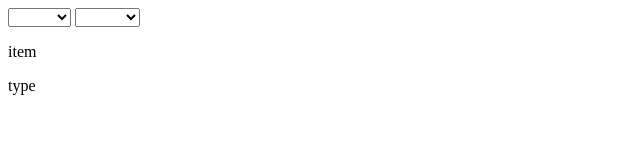
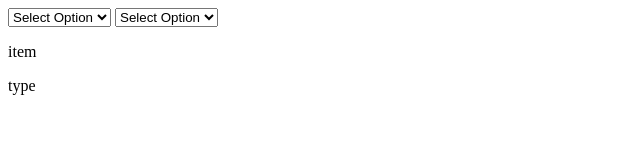
Before and after one commit to Takayoshi-Aoyagi/angular-sample, a website: page filter/filter.html in a window 1280 px wide. Shown: the whole page, without its empty margins (0-640 px from the left). Drawn offline with Linux system fonts and the light colour scheme; files whose address does not match are found by name.

Commit message:
set first select always blrank

```diff
--- a/filter/filter.html
+++ b/filter/filter.html
@@ -7,8 +7,12 @@
   </head>
   <body>
     <div ng-controller='FilterController'>
-      <select ng-model="item" ng-options="item.name for item in items | filter:{type:type.code}"></select>
-      <select ng-model="type" ng-options="type.name for type in types | filter:{code:item.type}"></select>
+      <select ng-model="item" ng-options="item.name for item in items | filter:{type:type.code}">
+	<option value="">Select Option</option>
+      </select>
+      <select ng-model="type" ng-options="type.name for type in types | filter:{code:item.type}">
+	<option value="">Select Option</option>
+      </select>
       <p>item</p>
       {{ item | json }}
       <p>type</p>
```
